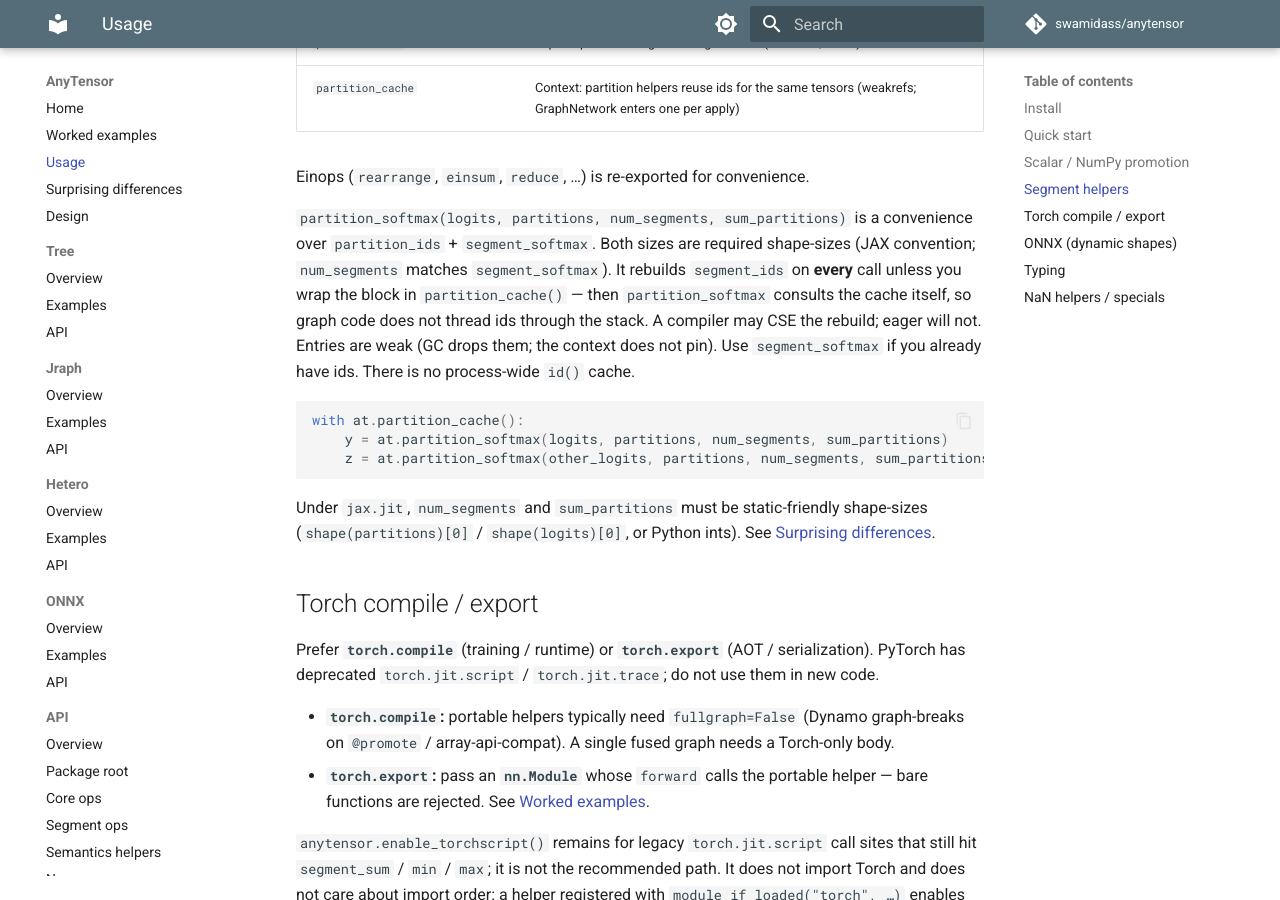
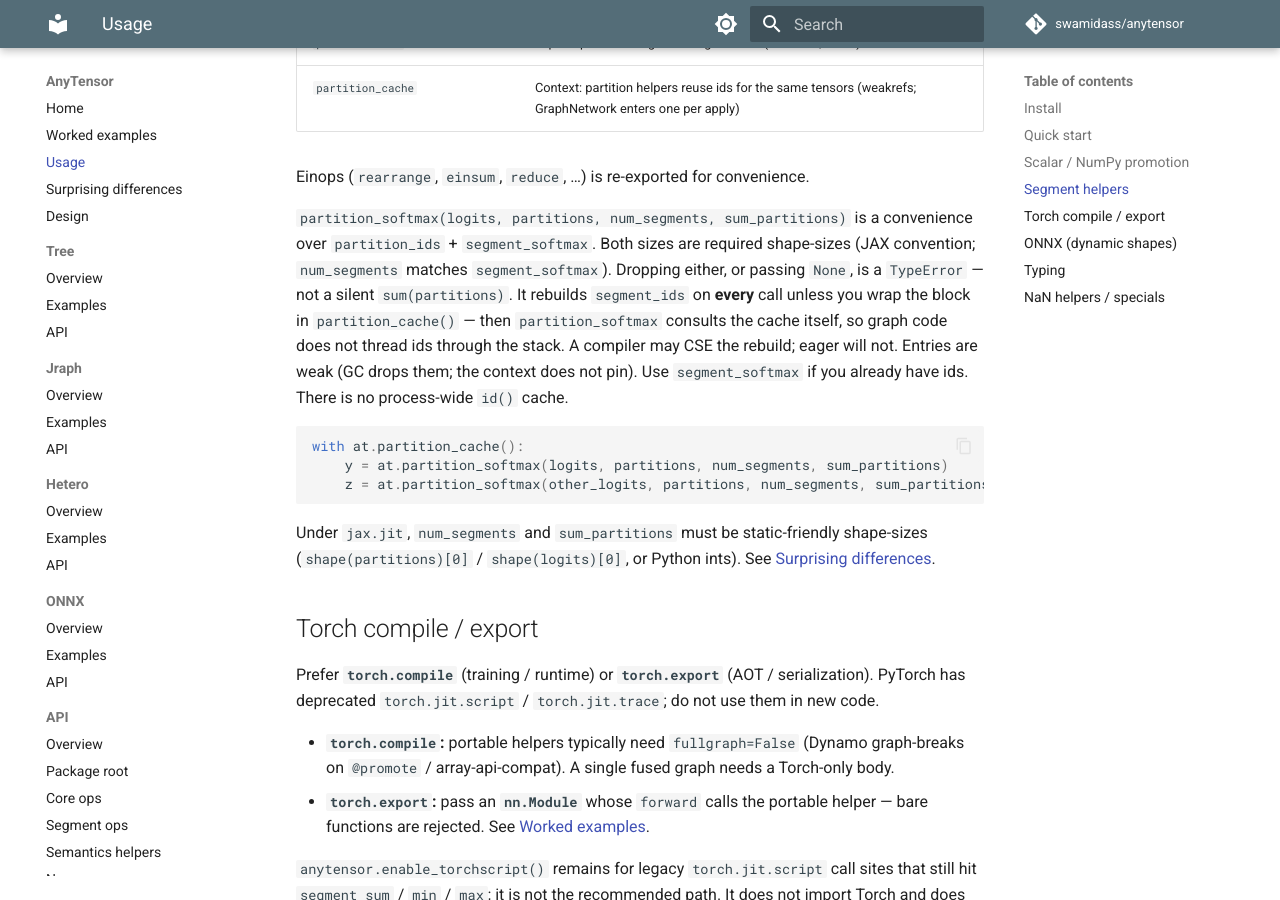
Before and after one commit to swamidass/anytensor, an MkDocs documentation site: the page built from docs/usage.md, in a window 1280 px wide and 900 px high, scrolled down 2238 px. Built offline with MkDocs 1.6.1 and Material for MkDocs 9.7.7, drawn with Linux system fonts in a browser that asks for light colours; comment, search, counter and statistics services are not loaded.

Commit message:
Document that dropping a partition size is a TypeError, not a data sum.
Co-authored-by: swamidass <swamidass@users.noreply.github.com>

```diff
--- a/docs/usage.md
+++ b/docs/usage.md
@@ -91,11 +91,12 @@ Einops (`rearrange`, `einsum`, `reduce`, …) is re-exported for convenience.
 
 `partition_softmax(logits, partitions, num_segments, sum_partitions)` is a
 convenience over `partition_ids` + `segment_softmax`. Both sizes are required
-shape-sizes (JAX convention; `num_segments` matches `segment_softmax`). It
-rebuilds `segment_ids` on **every** call unless you wrap the block in
-`partition_cache()` — then `partition_softmax` consults the cache itself, so
-graph code does not thread ids through the stack. A compiler may CSE the
-rebuild; eager will not. Entries are weak (GC drops them; the context does
+shape-sizes (JAX convention; `num_segments` matches `segment_softmax`).
+Dropping either, or passing `None`, is a `TypeError` — not a silent
+`sum(partitions)`. It rebuilds `segment_ids` on **every** call unless you wrap
+the block in `partition_cache()` — then `partition_softmax` consults the cache
+itself, so graph code does not thread ids through the stack. A compiler may CSE
+the rebuild; eager will not. Entries are weak (GC drops them; the context does
 not pin). Use `segment_softmax` if you already have ids. There is no
 process-wide `id()` cache.
 
```
